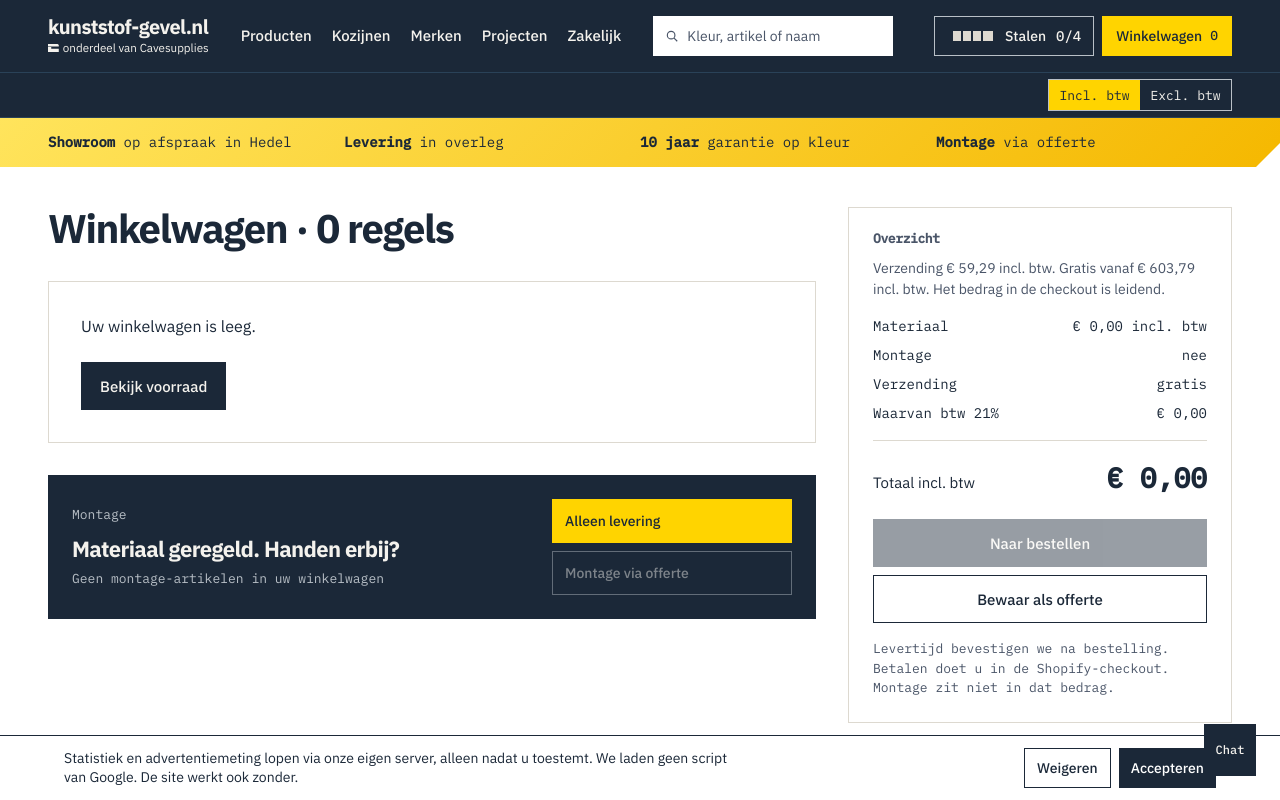
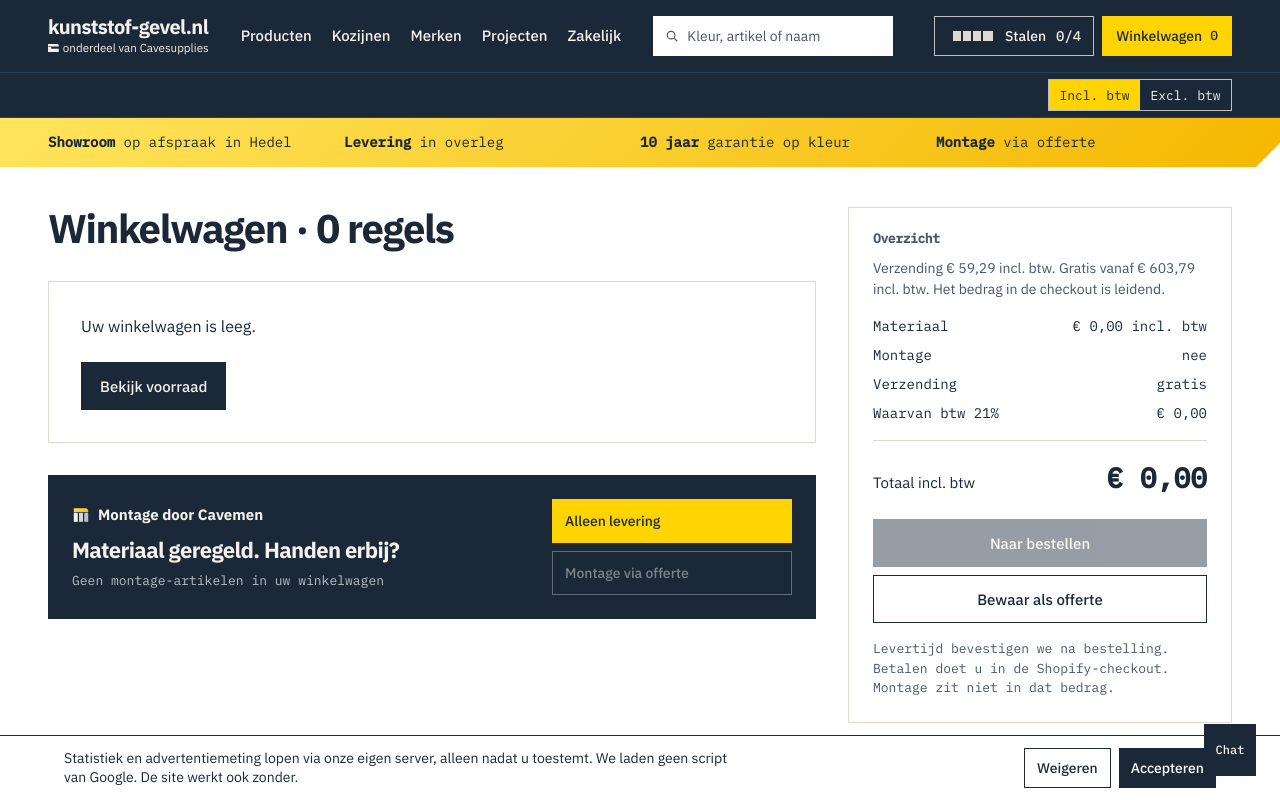
Before and after one commit to RubenPouw/kunststof-gevel-website, a Next.js app: page /winkelwagen in a window 1280 px wide. Shown: the top 800 px of the page. Built offline with nearby package versions, Linux system fonts and the light colour scheme.

Commit message:
Winkelwagen: Cavemen-logo terug in montage-blok (#20)
CavemenMark + "Montage door Cavemen" weer boven de kop in het montage-blok op /winkelwagen.

```diff
--- a/src/app/winkelwagen/page.tsx
+++ b/src/app/winkelwagen/page.tsx
@@ -2,6 +2,7 @@
 
 import Link from "next/link";
 
+import { CavemenMark } from "@/components/brand/marks";
 import { ProductPhoto } from "@/components/brand/product-photo";
 import { ColourName } from "@/components/catalog/colour-name";
 import { ShippingEstimate, VatPrice } from "@/components/brand/vat-price";
@@ -126,7 +127,10 @@ export default function CartPage() {
 
           <div className="mt-8 flex flex-col gap-5 bg-kg-navy p-6 text-kg-kalk sm:flex-row sm:items-center sm:justify-between">
             <div>
-              <p className="font-mono text-[13px] text-kg-grind">Montage</p>
+              <div className="flex items-center gap-2 text-[15px] font-bold">
+                <CavemenMark size={18} />
+                Montage door Cavemen
+              </div>
               <h2 className="mt-3 text-[22px] font-bold tracking-[-0.03em]">Materiaal geregeld. Handen erbij?</h2>
               <p className="mt-2 font-mono text-[13px] text-kg-grind">
                 {gevelM2
```
